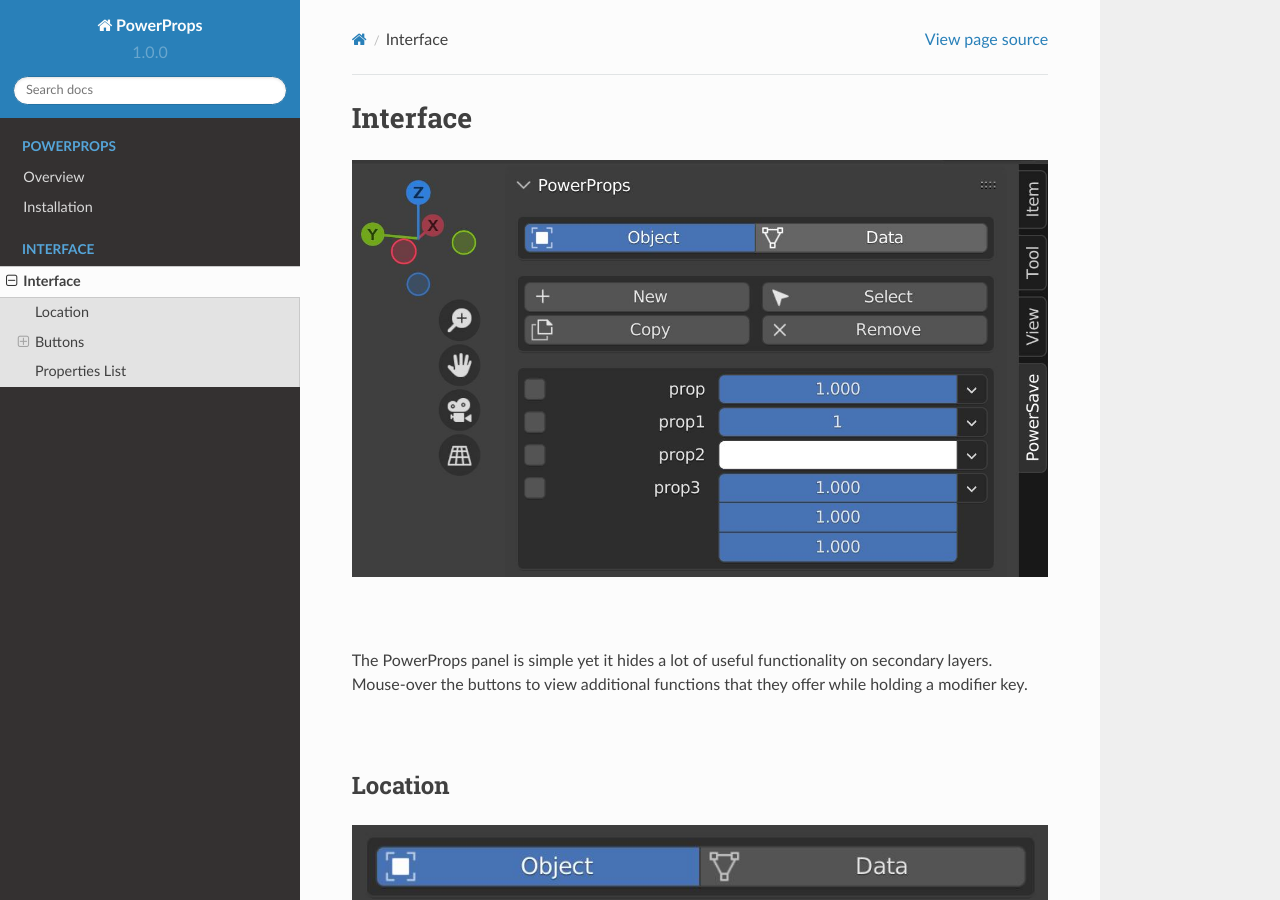
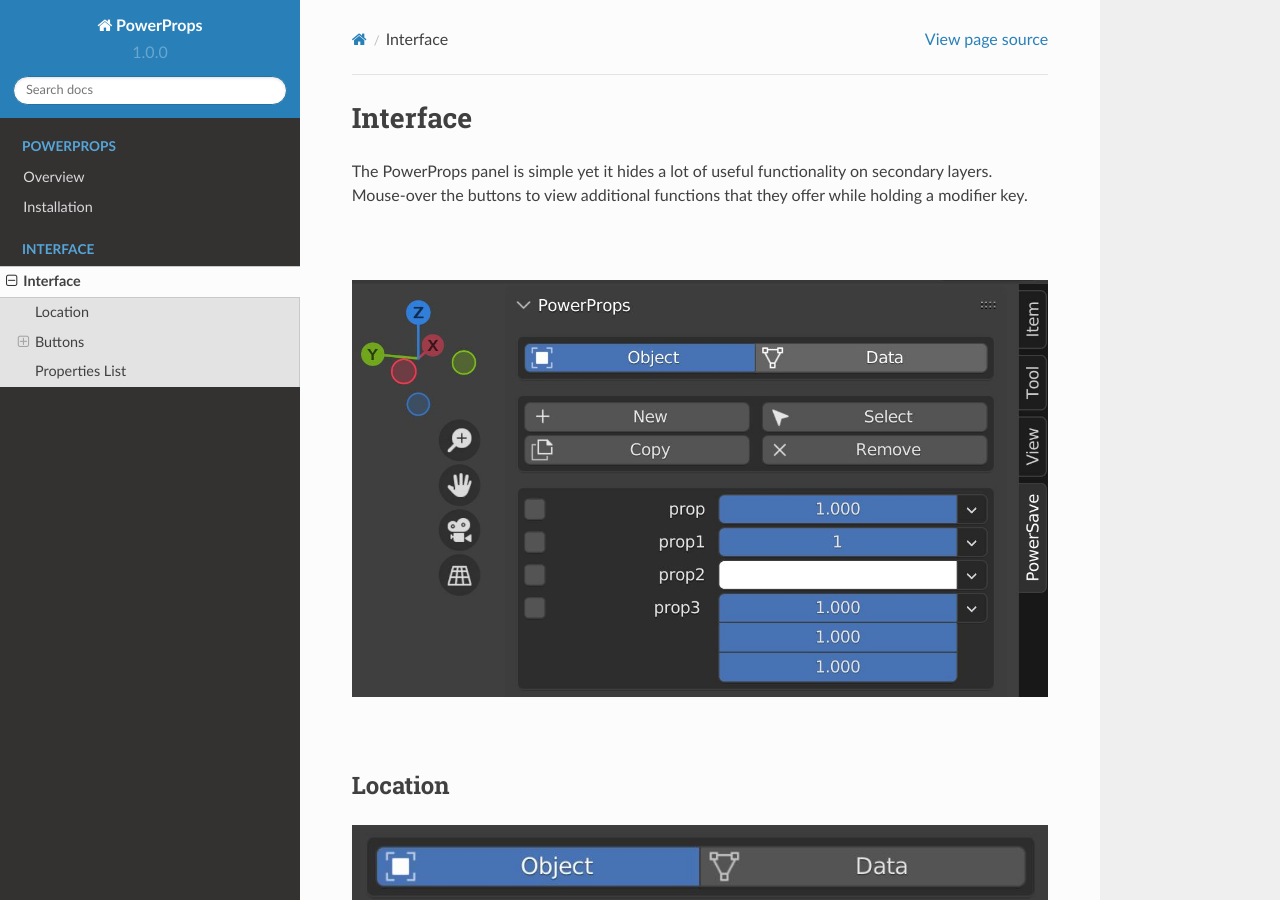
Before and after one commit to imperfectlink/PowerProps, a Sphinx documentation site: the page built from docs/source/interface.rst, in a window 1280 px wide and 900 px high. Built offline with Sphinx 7.4.7 and the Read the Docs theme 2.0.0, drawn with Linux system fonts in a browser that asks for light colours.

Commit message:
Update interface.rst

```diff
--- a/docs/source/interface.rst
+++ b/docs/source/interface.rst
@@ -1,11 +1,11 @@
 Interface
 ====
 
-.. image:: img/PowerProps_Interface.jpg
+The PowerProps panel is simple yet it hides a lot of useful functionality on secondary layers. Mouse-over the buttons to view additional functions that they offer while holding a modifier key.
 
 |
 
-The PowerProps panel is simple yet it hides a lot of useful functionality on secondary layers. Mouse-over the buttons to view additional functions that they offer while holding a modifier key.
+.. image:: img/PowerProps_Interface.jpg
 
 |
 
```
